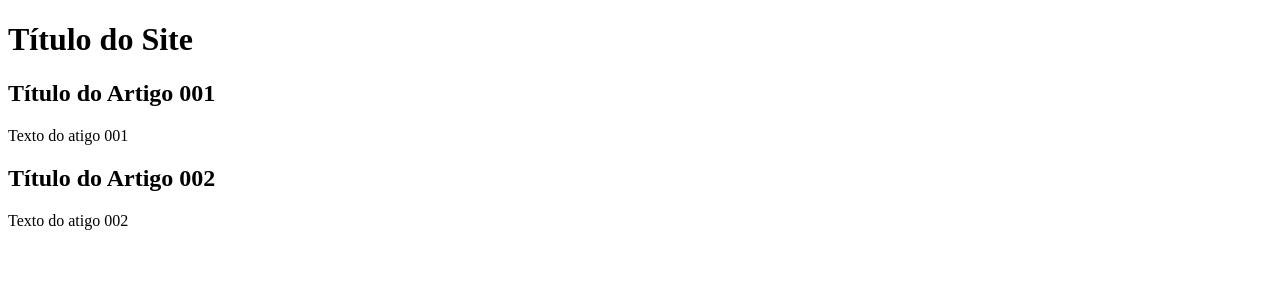
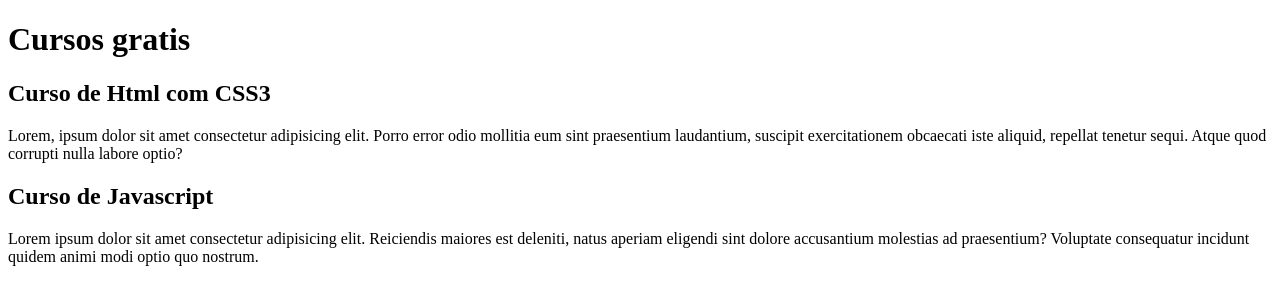
Before and after one commit to robsonavr/projeto-site, a plain HTML site: page index.html in a window 1280 px wide. Drawn offline with Linux system fonts and the light colour scheme.

Commit message:
atualizacao de conteudo

```diff
--- a/index.html
+++ b/index.html
@@ -8,16 +8,16 @@
 <body>
     <main>
         <header>
-            <h1>Título do Site</h1>
+            <h1>Cursos gratis</h1>
         </header>
         <article>
-            <h2>Título do Artigo 001</h2>
-            <p>Texto do atigo 001</p>
+            <h2>Curso de Html com CSS3</h2>
+            <p>Lorem, ipsum dolor sit amet consectetur adipisicing elit. Porro error odio mollitia eum sint praesentium laudantium, suscipit exercitationem obcaecati iste aliquid, repellat tenetur sequi. Atque quod corrupti nulla labore optio?</p>
         </article>
 
         <article>
-            <h2>Título do Artigo 002</h2>
-            <p>Texto do atigo 002</p>
+            <h2>Curso de Javascript</h2>
+            <p>Lorem ipsum dolor sit amet consectetur adipisicing elit. Reiciendis maiores est deleniti, natus aperiam eligendi sint dolore accusantium molestias ad praesentium? Voluptate consequatur incidunt quidem animi modi optio quo nostrum.</p>
         </article>
     </main>
 </body>
```
